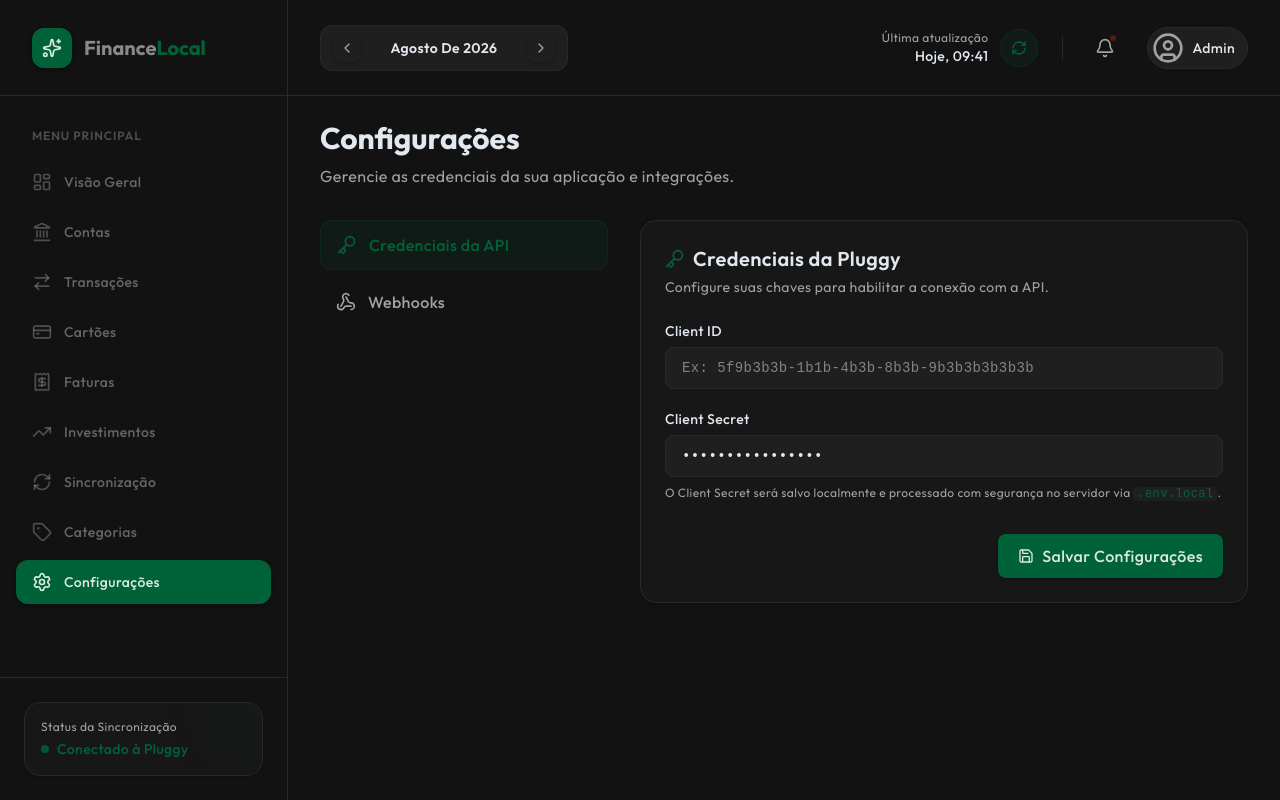
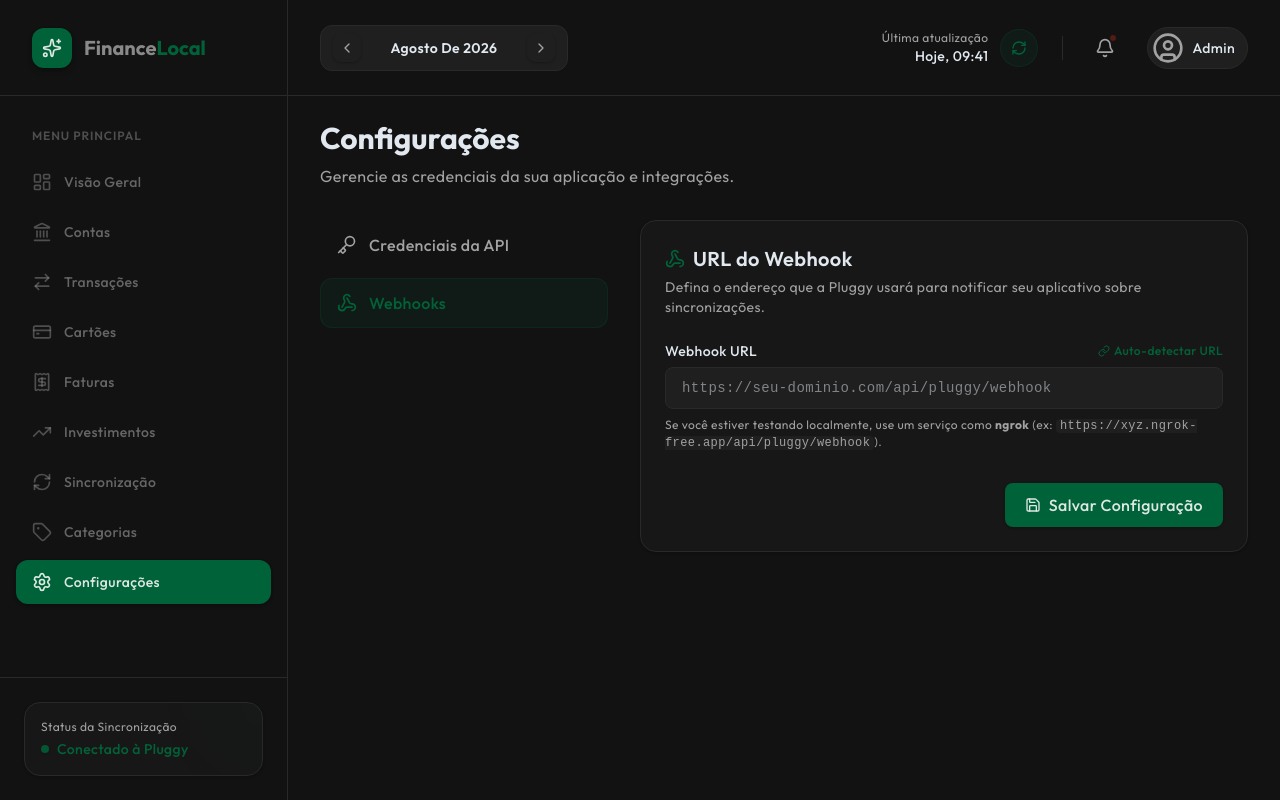
Before and after one commit to armandolouder/open-finance, a Next.js app: page /settings in a window 1280 px wide. Both pictures are taken after a click on the button "Webhooks". Built offline with nearby package versions, Linux system fonts and the light colour scheme; no server answers; the database is empty.

Commit message:
feat: implement pluggy webhook architecture and sync service for downloading accounts and transactions

```diff
--- a/src/app/api/pluggy/token/route.ts
+++ b/src/app/api/pluggy/token/route.ts
@@ -2,6 +2,7 @@ export const runtime = 'nodejs';
 
 import { NextResponse } from 'next/server';
 import { PluggyClient } from 'pluggy-sdk';
+import { prisma } from '@/services/db';
 
 export async function POST(req: Request) {
   try {
@@ -20,7 +21,16 @@ export async function POST(req: Request) {
       clientSecret,
     });
 
-    const tokenData = await client.createConnectToken(itemId);
+    const webhookSetting = await prisma.setting.findUnique({
+      where: { key: 'PLUGGY_WEBHOOK_URL' }
+    });
+
+    const options: any = {};
+    if (webhookSetting?.value) {
+      options.webhookUrl = webhookSetting.value;
+    }
+
+    const tokenData = await client.createConnectToken(itemId, options);
 
     return NextResponse.json({ accessToken: tokenData.accessToken });
   } catch (error: any) {
--- a/src/app/settings/page.tsx
+++ b/src/app/settings/page.tsx
@@ -5,12 +5,15 @@ import { Key, Link as LinkIcon, Save, Webhook, CheckCircle2, AlertCircle } from
 import { cn } from "@/lib/utils";
 
 export default function SettingsPage() {
+  const [activeTab, setActiveTab] = useState<"api" | "webhooks">("api");
+
   const [loading, setLoading] = useState(false);
   const [status, setStatus] = useState<"idle" | "success" | "error">("idle");
   const [errorMessage, setErrorMessage] = useState("");
 
   const [clientId, setClientId] = useState("");
   const [clientSecret, setClientSecret] = useState("");
+  const [webhookUrl, setWebhookUrl] = useState("");
 
   useEffect(() => {
     // Buscar credenciais atuais para preencher a tela
@@ -21,9 +24,17 @@ export default function SettingsPage() {
         if (data.hasSecret) setClientSecret("••••••••••••••••");
       })
       .catch(console.error);
+
+    // Buscar Webhook configurado
+    fetch("/api/settings/webhook")
+      .then(res => res.json())
+      .then(data => {
+        if (data.webhookUrl) setWebhookUrl(data.webhookUrl);
+      })
+      .catch(console.error);
   }, []);
 
-  const handleSave = async () => {
+  const handleSaveAPI = async () => {
     setLoading(true);
     setStatus("idle");
 
@@ -31,10 +42,7 @@ export default function SettingsPage() {
       const res = await fetch("/api/settings/credentials", {
         method: "POST",
         headers: { "Content-Type": "application/json" },
-        body: JSON.stringify({
-          clientId,
-          clientSecret
-        })
+        body: JSON.stringify({ clientId, clientSecret })
       });
 
       if (!res.ok) {
@@ -52,6 +60,37 @@ export default function SettingsPage() {
     }
   };
 
+  const handleSaveWebhook = async () => {
+    setLoading(true);
+    setStatus("idle");
+
+    try {
+      const res = await fetch("/api/settings/webhook", {
+        method: "POST",
+        headers: { "Content-Type": "application/json" },
+        body: JSON.stringify({ webhookUrl })
+      });
+
+      if (!res.ok) {
+        const data = await res.json();
+        throw new Error(data.error || "Erro ao salvar webhook");
+      }
+
+      setStatus("success");
+      setTimeout(() => setStatus("idle"), 3000);
+    } catch (err: any) {
+      setStatus("error");
+      setErrorMessage(err.message);
+    } finally {
+      setLoading(false);
+    }
+  };
+
+  const autoDetectWebhook = () => {
+    const origin = typeof window !== 'undefined' ? window.location.origin : '';
+    setWebhookUrl(`${origin}/api/pluggy/webhook`);
+  };
+
   return (
     <div className="space-y-8 max-w-5xl pb-10">
       <div>
@@ -63,11 +102,27 @@ export default function SettingsPage() {
 
         {/* Coluna da Esquerda - Navegação/Tópicos */}
         <div className="space-y-2">
-          <button className="w-full flex items-center gap-3 px-4 py-3 bg-primary/10 text-primary font-medium rounded-xl border border-primary/20 transition-colors">
+          <button
+            onClick={() => setActiveTab("api")}
+            className={cn(
+              "w-full flex items-center gap-3 px-4 py-3 font-medium rounded-xl border transition-colors",
+              activeTab === "api"
+                ? "bg-primary/10 text-primary border-primary/20"
+                : "border-transparent text-muted-foreground hover:bg-muted hover:text-foreground"
+            )}
+          >
             <Key className="w-5 h-5" />
             Credenciais da API
           </button>
-          <button className="w-full flex items-center gap-3 px-4 py-3 text-muted-foreground hover:bg-muted hover:text-foreground font-medium rounded-xl transition-colors">
+          <button
+            onClick={() => setActiveTab("webhooks")}
+            className={cn(
+              "w-full flex items-center gap-3 px-4 py-3 font-medium rounded-xl border transition-colors",
+              activeTab === "webhooks"
+                ? "bg-primary/10 text-primary border-primary/20"
+                : "border-transparent text-muted-foreground hover:bg-muted hover:text-foreground"
+            )}
+          >
             <Webhook className="w-5 h-5" />
             Webhooks
           </button>
@@ -76,7 +131,7 @@ export default function SettingsPage() {
         {/* Coluna da Direita - Formulários */}
         <div className="md:col-span-2 space-y-6">
 
-          {/* Seção Credenciais */}
+          {activeTab === "api" && (
             <div className="bg-card border border-border rounded-2xl p-6 shadow-sm">
               <div className="mb-6">
                 <h2 className="text-xl font-semibold text-card-foreground flex items-center gap-2">
@@ -128,7 +183,7 @@ export default function SettingsPage() {
                   )}
                 </div>
                 <button
-                onClick={handleSave}
+                  onClick={handleSaveAPI}
                   disabled={loading}
                   className="bg-primary hover:bg-primary/90 disabled:opacity-50 text-primary-foreground px-5 py-2.5 rounded-lg font-medium transition-all flex items-center gap-2 shadow-sm"
                 >
@@ -137,6 +192,69 @@ export default function SettingsPage() {
                 </button>
               </div>
             </div>
+          )}
+
+          {activeTab === "webhooks" && (
+            <div className="bg-card border border-border rounded-2xl p-6 shadow-sm">
+              <div className="mb-6">
+                <h2 className="text-xl font-semibold text-card-foreground flex items-center gap-2">
+                  <Webhook className="w-5 h-5 text-primary" />
+                  URL do Webhook
+                </h2>
+                <p className="text-sm text-muted-foreground mt-1">
+                  Defina o endereço que a Pluggy usará para notificar seu aplicativo sobre sincronizações.
+                </p>
+              </div>
+
+              <div className="space-y-5">
+                <div>
+                  <label className="block text-sm font-medium text-foreground mb-1.5 flex justify-between">
+                    <span>Webhook URL</span>
+                    <button
+                      onClick={autoDetectWebhook}
+                      className="text-primary hover:underline text-xs flex items-center gap-1"
+                    >
+                      <LinkIcon className="w-3 h-3" />
+                      Auto-detectar URL
+                    </button>
+                  </label>
+                  <input
+                    type="url"
+                    value={webhookUrl}
+                    onChange={(e) => setWebhookUrl(e.target.value)}
+                    placeholder="https://seu-dominio.com/api/pluggy/webhook"
+                    className="w-full bg-muted border border-border text-foreground text-sm rounded-lg px-4 py-2.5 focus:outline-none focus:ring-2 focus:ring-primary/50 transition-all font-mono"
+                  />
+                  <p className="text-xs text-muted-foreground mt-2">
+                    Se você estiver testando localmente, use um serviço como <strong>ngrok</strong> (ex: <code className="bg-muted px-1 rounded">https://xyz.ngrok-free.app/api/pluggy/webhook</code>).
+                  </p>
+                </div>
+              </div>
+
+              <div className="mt-8 flex items-center justify-between">
+                <div>
+                  {status === "success" && (
+                    <span className="text-emerald-500 text-sm font-medium flex items-center gap-1">
+                      <CheckCircle2 className="w-4 h-4" /> Salvo com sucesso!
+                    </span>
+                  )}
+                  {status === "error" && (
+                    <span className="text-destructive text-sm font-medium flex items-center gap-1">
+                      <AlertCircle className="w-4 h-4" /> {errorMessage}
+                    </span>
+                  )}
+                </div>
+                <button
+                  onClick={handleSaveWebhook}
+                  disabled={loading}
+                  className="bg-primary hover:bg-primary/90 disabled:opacity-50 text-primary-foreground px-5 py-2.5 rounded-lg font-medium transition-all flex items-center gap-2 shadow-sm"
+                >
+                  <Save className="w-4 h-4" />
+                  {loading ? "Salvando..." : "Salvar Configuração"}
+                </button>
+              </div>
+            </div>
+          )}
 
         </div>
       </div>
```
Lines whose indentation alone changed are shown as unchanged.
